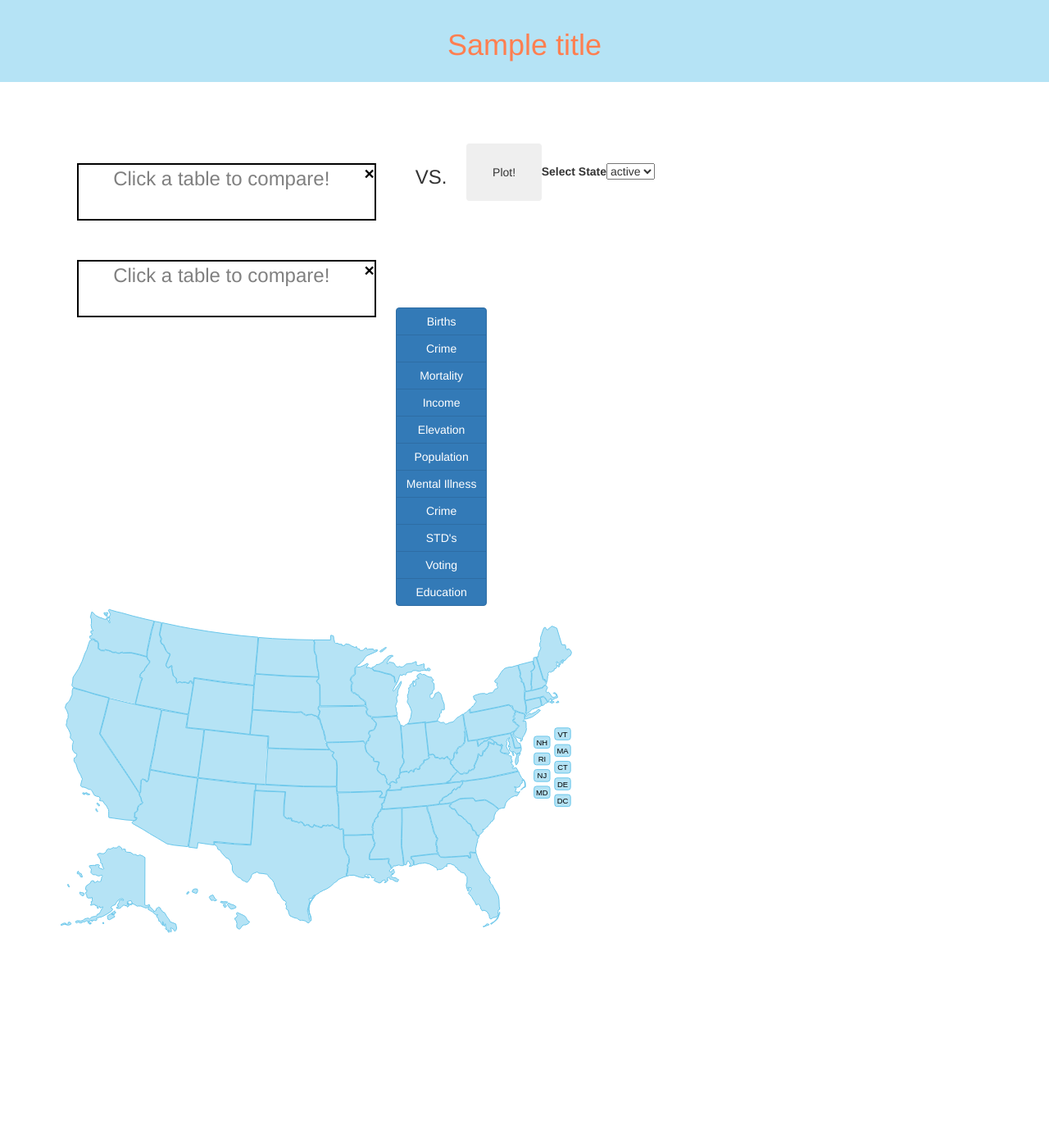
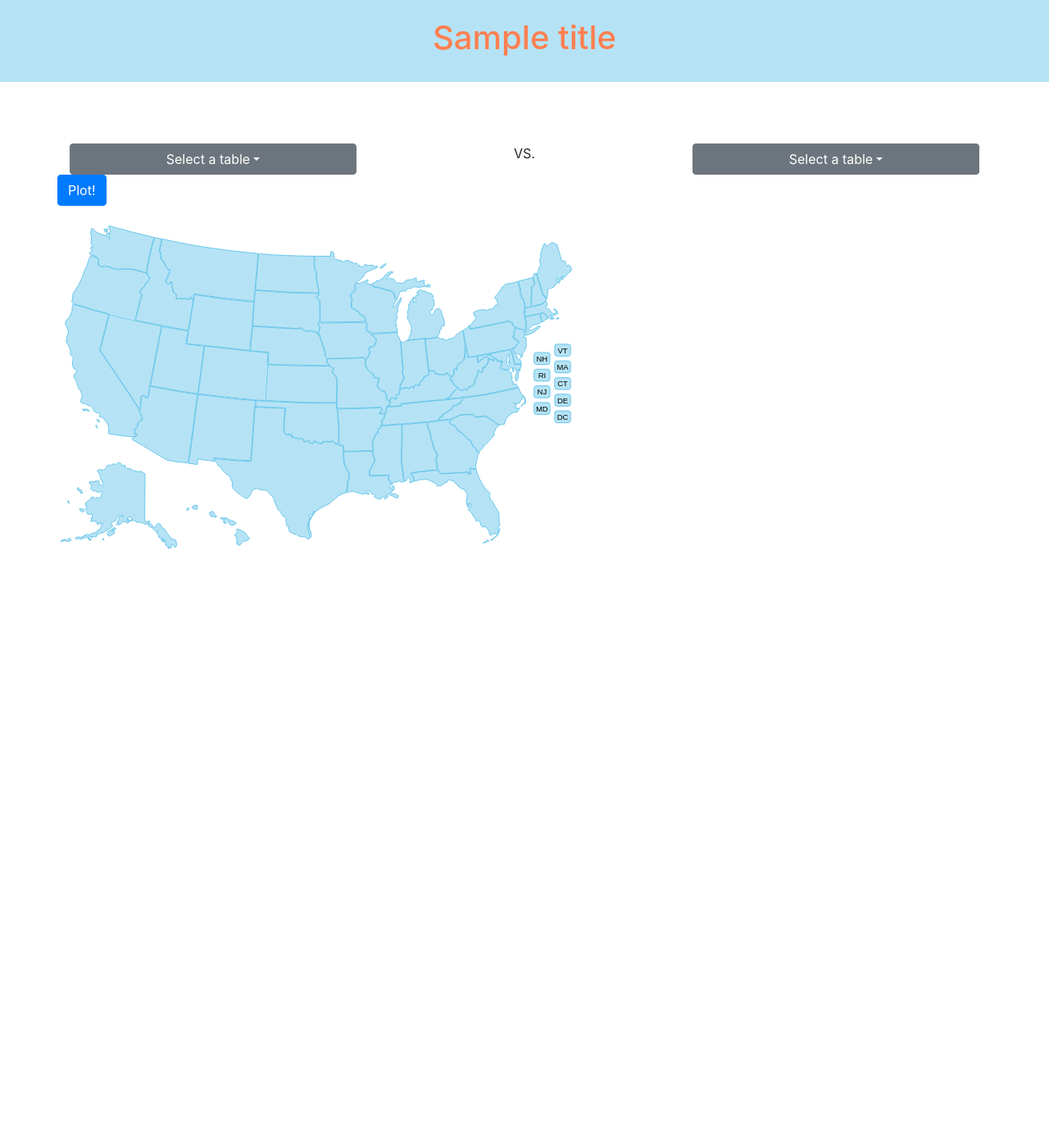
Before and after one commit to jeremiahkramer/CS440_Databases, a Node server app: template website/views/index.pug in a window 1280 px wide; the page is wider, and only the part inside the window is pictured. Shown: that part at 82% size. After the commit the page ends 670 px from the top of that part, so only its background shows below. Run offline with Node 20, Linux system fonts and the light colour scheme; the template is opened without the code that fills it: most values are stand-ins (such as "Sample title", 1, 10 or a date in 2020); some libraries are stand-ins or nearby versions.

Commit message:
Using bootstrap dropdowns now

```diff
--- a/website/package.json
+++ b/website/package.json
@@ -11,6 +11,7 @@
   "license": "ISC",
   "dependencies": {
     "bootstrap": "^4.4.1",
+    "canvas": "^2.6.1",
     "chartjs-node": "^1.7.1",
     "compat": "^1.0.4",
     "express": "^4.17.1",
--- a/website/public/css/style.css
+++ b/website/public/css/style.css
@@ -51,20 +51,21 @@
     opacity: 1;
 }
 
-.graph {
+/* .graph {
     height: 70px;
     width: 10%;
     overflow:auto;
-}
+} */
 .caret {
     position: absolute;
     right: 16px;
     top: 16px;
 }
 
-.dropdown-menu {width: 100%;}
+/* .dropdown-menu {width: 100%;} */
 
 .map-container{
+  margin-top: 20px;
   width: 100%;
   position: absolute;
 }
--- a/website/views/index.pug
+++ b/website/views/index.pug
@@ -2,10 +2,12 @@ doctype html
 html
 head
   title #{title}
-  link(rel='stylesheet', href='https://maxcdn.bootstrapcdn.com/bootstrap/3.4.1/css/bootstrap.min.css')
   link(rel='stylesheet', href='/css/style.css')
-  script(src="https://code.jquery.com/jquery-3.4.1.min.js")
-  script(src="//ajax.googleapis.com/ajax/libs/jqueryui/1.10.3/jquery-ui.min.js")
+  script(src="https://code.jquery.com/jquery-3.2.1.slim.min.js" integrity="sha384-KJ3o2DKtIkvYIK3UENzmM7KCkRr/rE9/Qpg6aAZGJwFDMVNA/GpGFF93hXpG5KkN" crossorigin="anonymous")
+  script(src="https://cdnjs.cloudflare.com/ajax/libs/popper.js/1.12.9/umd/popper.min.js" integrity="sha384-ApNbgh9B+Y1QKtv3Rn7W3mgPxhU9K/ScQsAP7hUibX39j7fakFPskvXusvfa0b4Q" crossorigin="anonymous")
+  link(rel="stylesheet" href="https://maxcdn.bootstrapcdn.com/bootstrap/4.0.0/css/bootstrap.min.css" integrity="sha384-Gn5384xqQ1aoWXA+058RXPxPg6fy4IWvTNh0E263XmFcJlSAwiGgFAW/dAiS6JXm" crossorigin="anonymous")
+  script(src="https://maxcdn.bootstrapcdn.com/bootstrap/4.0.0/js/bootstrap.min.js" integrity="sha384-JZR6Spejh4U02d8jOt6vLEHfe/JQGiRRSQQxSfFWpi1MquVdAyjUar5+76PVCmYl" crossorigin="anonymous")
+
   script(src='/us-map-1.0.1/lib/raphael.js')
   script(src='/us-map-1.0.1/jquery.usmap.js')
 
@@ -19,42 +21,43 @@ body
         h1 #{title}
     block content
     div.container
-        div.topBox
-
-            div.badge-warning.dynamic.left(data-tablename="" )
-                button.x.close(aria-label="Close")
-                    span(aria-hidden="true") &times;
-                p.pholder.xytext.lefttext(placeholder="Click a table to compare!")
-
-            div.badge-primary.dynamic.middle VS.
-
-            div.badge-danger.dynamic.right(data-tablename="" )
-                button.x.close(aria-label="Close")
-                    span(aria-hidden="true") &times;
-                p.pholder.xytext.righttext(placeholder="Click a table to compare!")
-
-            button.btn.btn-secondary.graph Plot!
-
-            label(class="select" for="state-select") Select State
-            select(name="state-select" id="state-select" data-mini="true")
-              each name in states
-                option(value= {name}) #{name}
-
-        div.btn-group-vertical
-            button.btn.btn-primary.tablename Births
-            button.btn.btn-primary.tablename Crime
-            button.btn.btn-primary.tablename Mortality
-            button.btn.btn-primary.tablename Income
-            button.btn.btn-primary.tablename Elevation
-            button.btn.btn-primary.tablename Population
-            button.btn.btn-primary.tablename Mental Illness
-            button.btn.btn-primary.tablename Crime
-            button.btn.btn-primary.tablename STD's
-            button.btn.btn-primary.tablename Voting
-            button.btn.btn-primary.tablename Education
-
+      form
+        div.row.text-center
+          div.col
+            div.dropdown
+              button.btn.btn-secondary.dropdown-toggle.w-100(type="button" id="left-table" data-toggle="dropdown" aria-haspopup="true", aria-expanded="false") Select a table
+              div.dropdown-menu(aria-labelledby="left-table")
+                button.dropdown-item(href="#") Births
+                button.dropdown-item(href="#") Crime
+                button.dropdown-item(href="#") Mortality
+                button.dropdown-item(href="#") Income
+                button.dropdown-item(href="#") Elevation
+                button.dropdown-item(href="#") Population
+                button.dropdown-item(href="#") Mental Illness
+                button.dropdown-item(href="#") Crime
+                button.dropdown-item(href="#") STD's
+                button.dropdown-item(href="#") Voting
+                button.dropdown-item(href="#") Education
+          div.col VS.
+          div.col
+            div.dropdown
+              button.btn.btn-secondary.dropdown-toggle.w-100(type="button" id="right-table" data-toggle="dropdown" aria-haspopup="true", aria-expanded="false") Select a table
+              div.dropdown-menu(aria-labelledby="right-table")
+                button.dropdown-item(href="#") Births
+                button.dropdown-item(href="#") Crime
+                button.dropdown-item(href="#") Mortality
+                button.dropdown-item(href="#") Income
+                button.dropdown-item(href="#") Elevation
+                button.dropdown-item(href="#") Population
+                button.dropdown-item(href="#") Mental Illness
+                button.dropdown-item(href="#") Crime
+                button.dropdown-item(href="#") STD's
+                button.dropdown-item(href="#") Voting
+                button.dropdown-item(href="#") Education
+        div.row
+          button.btn.btn-primary Plot!
         //- Interactive Map
-
+      div.row
         div.map-container
           div#map
           div#clicked-state
```
Also changed, not shown: 1 other file.
